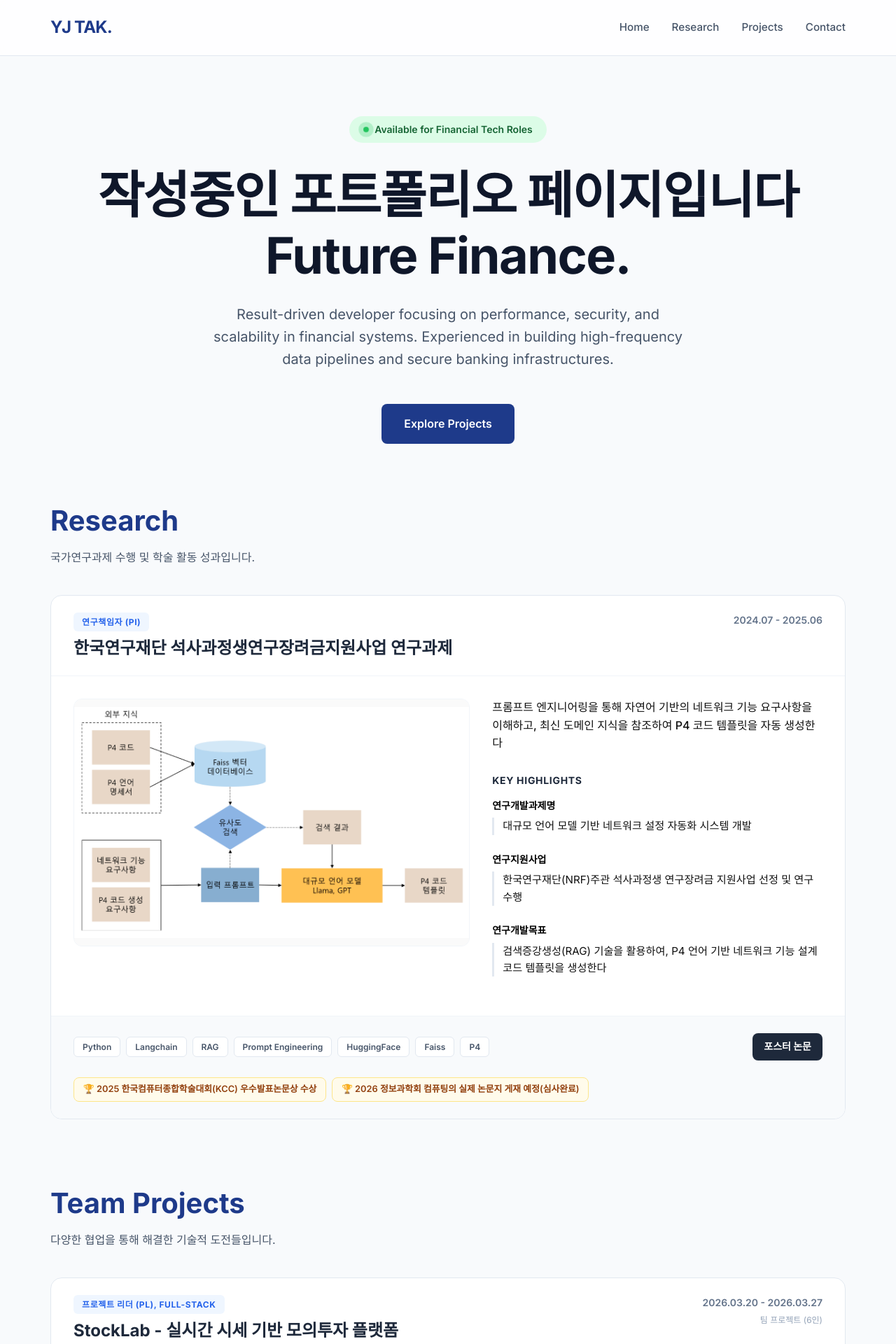
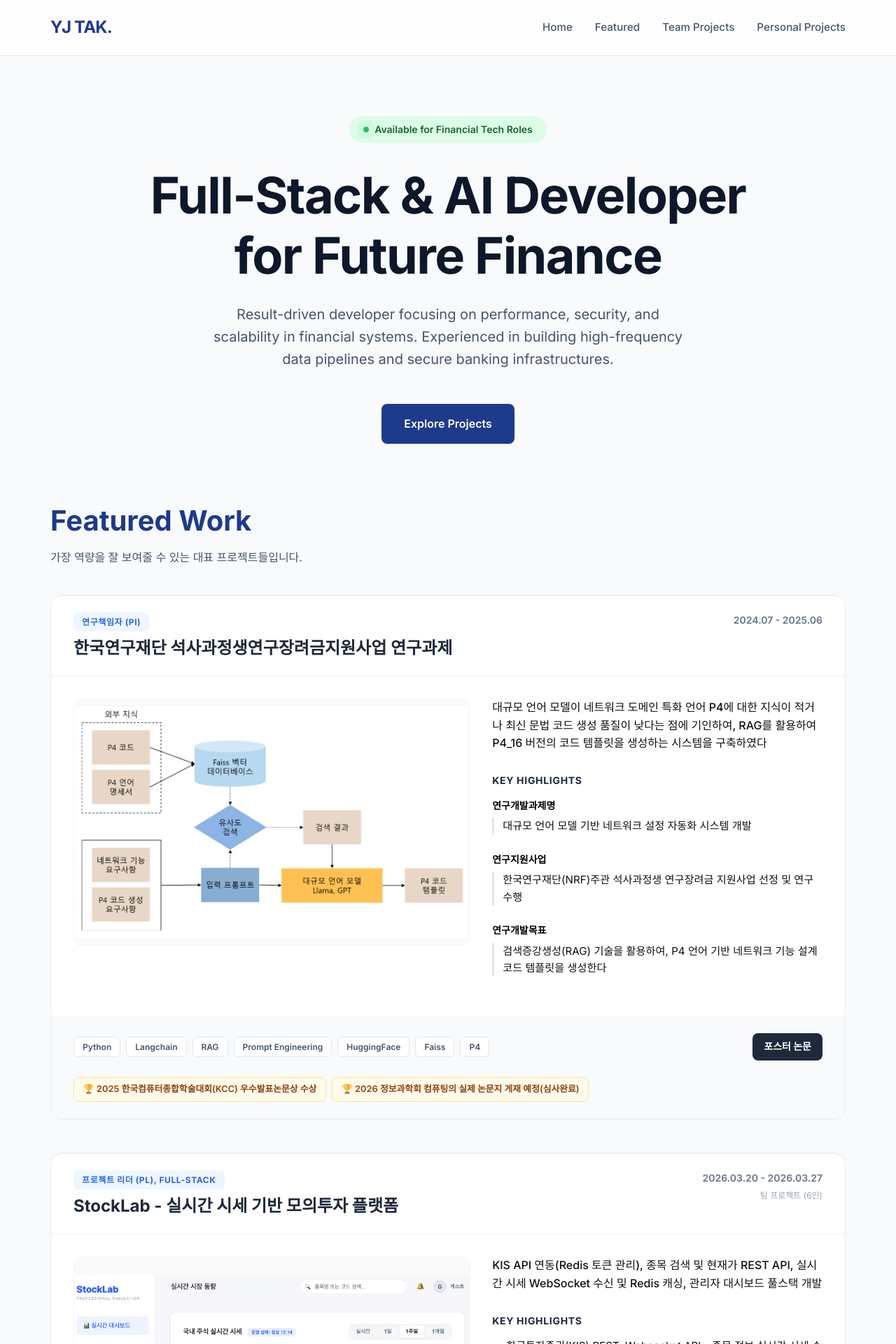
Before and after one commit to yujetak/yjportfolio, a React (Vite) app: page / in a window 1280 px wide. Shown: the top 1920 px of the page at 70% size. Built offline with nearby package versions, Linux system fonts and the light colour scheme.

Commit message:
add: personal projects

```diff
--- a/src/App.tsx
+++ b/src/App.tsx
@@ -1,6 +1,6 @@
-import './App.css';
-import architectureP4rag from './assets/architecture-p4rag.png';
-import architectureStocklab from './assets/architecture-stocklab.png';
+import "./App.css";
+import architectureP4rag from "./assets/architecture-p4rag.png";
+import architectureStocklab from "./assets/architecture-stocklab.png";
 
 interface Project {
   id: number;
@@ -11,13 +11,14 @@ interface Project {
   highlights: string[];
   description: string;
   imageUrl: string;
-  videoUrl?: string; // 영상 링크 추가
+  videoUrl?: string;
   isTeam?: number;
   achievement?: string;
   review?: string;
   links?: { label: string; url: string; icon?: string }[];
+  category: "research" | "team" | "personal"; // 카테고리 추가
+  isFeatured?: boolean; // 메인 노출 여부
 }
-
 
 const projects: Project[] = [
   {
@@ -31,14 +32,14 @@ const projects: Project[] = [
       "연구지원사업: 한국연구재단(NRF)주관 석사과정생 연구장려금 지원사업 선정 및 연구 수행",
       "연구개발목표: 검색증강생성(RAG) 기술을 활용하여, P4 언어 기반 네트워크 기능 설계 코드 템플릿을 생성한다",
     ],
-
-    description: "프롬프트 엔지니어링을 통해 자연어 기반의 네트워크 기능 요구사항을 이해하고, 최신 도메인 지식을 참조하여 P4 코드 템플릿을 자동 생성한다",
+    description:
+      "대규모 언어 모델이 네트워크 도메인 특화 언어 P4에 대한 지식이 적거나 최신 문법 코드 생성 품질이 낮다는 점에 기인하여, RAG를 활용하여 P4_16 버전의 코드 템플릿을 생성하는 시스템을 구축하였다 ",
     imageUrl: architectureP4rag,
     isTeam: 1,
     achievement: "2025 한국컴퓨터종합학술대회(KCC) 우수발표논문상 수상, 2026 정보과학회 컴퓨팅의 실제 논문지 게재 예정(심사완료)",
-    links: [
-      { label: "포스터 논문", url: "https://www.dbpia.co.kr/journal/articleDetail?nodeId=NODE12318586" }
-    ]
+    links: [{ label: "포스터 논문", url: "https://www.dbpia.co.kr/journal/articleDetail?nodeId=NODE12318586" }],
+    category: "research",
+    isFeatured: true,
   },
 
   {
@@ -50,18 +51,20 @@ const projects: Project[] = [
     highlights: [
       "한국투자증권(KIS) REST, Websocket API - 종목 정보·실시간 시세 수집 후 Mariadb 및 Redis 저장",
       "APscheduler cron, interval 설정 - 토큰 자동발급, 장 종료 후 당일 시가·종가·최조가·최저가 수집 및 저장",
-      "관리자 페이지 풀스택 개발 - JWT 토큰 기반 권한 확인, 사용자 데이터 집계, 토큰 TTL 확인 후 상태 표시"
+      "관리자 페이지 풀스택 개발 - JWT 토큰 기반 권한 확인, 사용자 데이터 집계, 토큰 TTL 확인 후 상태 표시",
     ],
-    description: "KIS API 연동(Redis 토큰 관리), 종목 검색 및 현재가 REST API, 실시간 시세 WebSocket 수신 및 Redis 캐싱, 관리자 대시보드 풀스택 개발",
+    description:
+      "KIS API 연동(Redis 토큰 관리), 종목 검색 및 현재가 REST API, 실시간 시세 WebSocket 수신 및 Redis 캐싱, 관리자 대시보드 풀스택 개발",
     imageUrl: architectureStocklab,
     isTeam: 6,
-    review: "예외 처리의 중요성을 알게 되었습니다. 처음에는 API 응답값이 당연히 정상적으로 들어올 것이라 가정하였으나, \
+    review:
+      "예외 처리의 중요성을 알게 되었습니다. 처음에는 API 응답값이 당연히 정상적으로 들어올 것이라 가정하였으나, \
     오류 발생 시 원인을 파악하기 어려운 경우가 있었습니다. \
     try-except로 예외를 잡고 print문으로 출력을 정리하니 문제 지점을 빠르게 좁혀나갈 수 있었고, \
     디버깅 효율이 크게 달라진다는 것을 알게 되었습니다.",
-    links: [
-      { label: "GitHub", url: "https://github.com/human13th2team/StockLab" }
-    ],
+    links: [{ label: "GitHub", url: "https://github.com/human13th2team/StockLab" }],
+    category: "team",
+    isFeatured: true,
   },
 
   {
@@ -69,20 +72,19 @@ const projects: Project[] = [
     title: "네모의 꿈 - 과사물함 대여 서비스",
     period: "2023.06 - 2023.08(웹서비스 개발), 2023.11 - 2023.12(쿠버네티스 배포)",
     role: "프로젝트 리더 (PL), Full-stac",
-    techStack: ["React", "Recoil", "Express", "MySQL", "Docker", "AWS EC2", "AWS RDS", "Kubernetes", "GKE"],
+    techStack: ["React", "Recoil", "Node.js", "Express", "MySQL", "Docker", "AWS EC2", "AWS RDS", "Kubernetes", "GKE"],
     highlights: [
       "Full-Stack: 사물함 생성·조회·대여·반납 전체 플로우를 React(Recoil) + Express REST API로 풀스택 개발",
       "Cloud: AWS EC2/RDS/Load Balancer/Route 53으로 백엔드 배포, HTTPS Mixed Content 문제 해결",
-      "K8s: GKE 기반 프론트엔드 Kubernetes 배포 — Deployment(replica 2), LoadBalancer Service, ConfigMap으로 환경변수 관리"
+      "K8s: GKE 기반 프론트엔드 Kubernetes 배포 — Deployment, LoadBalancer Service, ConfigMap으로 환경변수 관리",
     ],
     description: "학생회의 엑셀 기반 사물함 관리를 웹 서비스로 전환한 프로젝트.",
     imageUrl: "https://storage.googleapis.com/uxpilot-auth.appspot.com/5f778d1217-063fddd80026e6f1f44d.png",
     videoUrl: "https://drive.google.com/file/d/1aCIvmrIYaSELHxPKExo7DfUVaRkCf0s3/preview",
     isTeam: 3,
     achievement: "2023 성신여자대학교 소프트웨어경진대회 금상 수상, 2023 클라우드컴퓨팅 A+ 학점 취득",
-    links: [
-      { label: "GitHub", url: "https://github.com/cl0ud4" }
-    ]
+    links: [{ label: "GitHub", url: "https://github.com/cl0ud4" }],
+    category: "team",
   },
   {
     id: 4,
@@ -93,7 +95,7 @@ const projects: Project[] = [
     highlights: [
       "Full-Stack: 공동구매방 생성부터 입금폼 제작·작성·제출·계좌 확인·결과 통계까지 전체 플로우 풀스택 개발",
       "DB Design: 입금폼–문항–답변자–답변의 1:N:N:N 약한 개체 관계를 DB 재설계로 해결(1:N)",
-      "Documentation: 회의록·노션·보고서 등 팀 협업 문서화 총괄 담당"
+      "Documentation: 회의록·노션·보고서 등 팀 협업 문서화 총괄 담당",
     ],
     description: "여러 플랫폼에 분산된 대학 공동구매 절차를 하나의 웹 서비스로 통합한 프로젝트. GCP VM 인스턴스 분리 배포.",
     imageUrl: "https://storage.googleapis.com/uxpilot-auth.appspot.com/5f778d1217-063fddd80026e6f1f44d.png",
@@ -102,10 +104,70 @@ const projects: Project[] = [
     achievement: "2023 서버시스템 구축실습 A+ 학점 취득",
     links: [
       { label: "GitHub", url: "https://github.com/SungshinMine09/sungshin-mine-09?tab=readme-ov-file" },
+      { label: "프로젝트 보고서", url: "https://docs.google.com/document/d/1hPW3Lu_mcUo-SwI0rRQvvo2v7UJczQ8OOJbo9Rlear0/edit?usp=sharing" },
       { label: "Notion", url: "https://www.notion.so/9b143de9312b485db13055ae2a097927?pvs=25" },
-      { label: "프로젝트 보고서", url: "https://docs.google.com/document/d/1hPW3Lu_mcUo-SwI0rRQvvo2v7UJczQ8OOJbo9Rlear0/edit?usp=sharing" }
-    ]
-  }
+    ],
+    category: "team",
+  },
+  {
+    id: 5,
+    title: "개인 프로젝트 #1 - [신용점수 예측 플랫폼]",
+    period: "2026. 04. 13 - 2026. 04. 17 (4일) ",
+    role: "DL / RAG Engineering",
+    techStack: ["Python", "DNN", "XGBoost", "RAG", "MLflow", "SMOGN", "Gradio", "HuggingFace"],
+    description: "신용관리 진입장벽을 낮추고자, 입력값에 따라 신용점수를 예측하는 딥러닝 모델 개발 및 예측 결과 상담 RAG 챗봇 웹 서비스 구현",
+    highlights: [
+      "DNN 하이퍼파라미터 최적화 및 XGBoost와 성능 비교",
+      "Feature Engineering으로 데이터 편향 개선",
+      "딥러닝 데이터셋(AIHub 금융 합성 데이터), RAG 참조문서(KCB 개인신용평가체계 공시자료) 활용"],
+    imageUrl: "https://drive.google.com/file/d/1QXnBx6xIH12GIwK8bRNNtWBEICq19A19/view?usp=sharing",
+    videoUrl: "https://drive.google.com/file/d/11u1rULYc-r8U9QiWAsTWvnvXOvqhSUwl/view?usp=sharing",
+    category: "personal",
+    links: [
+      { label: "보고서", url: "https://drive.google.com/file/d/1K_-9yepnzzGjPctqOBehYIiK-txTgkAh/view?usp=drive_link" },
+      { label: "서비스", url: "https://huggingface.co/spaces/dev-yuje/gardio_test" },
+    ],
+    isFeatured: true,
+  },
+  {
+    id: 6,
+    title: "개인 프로젝트 #2 - [경기도 상권매출 예측]",
+    period: "2026. 04. 04 - 2026. 04. 09 (5일)",
+    role: "DL Engineer",
+    techStack: ["Python", "RNN", "LSTM", "BiLSTM", "GRU", "Pandas", "Numpy", "Scikit-learn", "Tensorflow", "Keras", "Streamlit"],
+    description: "이자영업자들을 위한 경기도 상권매출 예측 웹 서비스 구현",
+    highlights: [
+      "시계열 모델 학습 및 RNN 하이퍼파라미터 최적화",
+      "주기성을 갖는 월(month) 속성 Cyclic Encoding 적용",
+      "RNN, LSTM, BiLSTM, GRU 성능 비교 및 최적 모델 선정"
+    ],
+    imageUrl: "https://drive.google.com/file/d/16nxkjC-2oCorcGDh9YzbQ60b_esNBnj3/view?usp=sharing",
+    videoUrl: "https://drive.google.com/file/d/15zsOwGYMBPIpZGjmiexjKhdo7Q27lhN6/view?usp=sharing",
+    category: "personal",
+    links: [
+      { label: "보고서", url: "https://drive.google.com/file/d/16Ama5qcEKbUMKesOf8gD9unqgY2r2vhG/view?usp=sharing" },
+      { label: "서비스", url: "https://gyeonggi-do-sales-prediction.streamlit.app/" },
+    ],
+  },
+  {
+    id: 7,
+    title: "개인 프로젝트 #3 - [투자 성향 예측]",
+    period: "2026. 03. 30 - 2026. 04. 03 (4일)",
+    role: "ML Engineer",
+    techStack: ["Python", "Decision Tree", "Random Forest Classifier", "XGBClassifier", "KNN", "SVM", "Pandas", "Numpy", "Scikit-learn"],
+    highlights: [
+      "자연어 기반 투자 성향 카테고리를 인코딩하여 Permutation Importance 추출",
+      "정확도 평가 결과: Random Forest Classifier(79%), Decision Tree(77%),XGBClassifier(77%), KNN(77%), SVM(72%)",
+      "Kaggle Finance_trends 2020-2025 데이터셋 활용(인도개인투자자 12,000명 설문조사)"
+    ],
+    description: "투자 성향 다각화에 따른 분석 어려움 문제를 해결하기 위한, AI 기반 투자 성향 분류 모델 구현",
+    imageUrl: "https://drive.google.com/file/d/1dquXj4nTthVGMSfJHIeibkjOlJjclQMf/view?usp=sharing",
+    videoUrl: "https://drive.google.com/file/d/1gfps8-CPCH22-qURooAjM1hNNZTUopAs/view?usp=sharing",
+    links: [
+      { label: "보고서", url: "https://drive.google.com/file/d/1mBAxYd0IW4pGEPZu0hJWIXVUaXjDCBPk/view?usp=sharing" },
+    ],
+    category: "personal",
+  },
 ];
 
 function Header() {
@@ -114,10 +176,18 @@ function Header() {
       <div className="container nav-inner">
         <div className="logo-text">YJ TAK.</div>
         <nav className="nav-links">
-          <a href="#home" className="nav-link">Home</a>
-          <a href="#research" className="nav-link">Research</a>
-          <a href="#projects" className="nav-link">Projects</a>
-          <a href="#contact" className="nav-link">Contact</a>
+          <a href="#home" className="nav-link">
+            Home
+          </a>
+          <a href="#featured" className="nav-link">
+            Featured
+          </a>
+          <a href="#team" className="nav-link">
+            Team Projects
+          </a>
+          <a href="#personal" className="nav-link">
+            Personal Projects
+          </a>
         </nav>
       </div>
     </header>
@@ -131,15 +201,18 @@ function Hero() {
         <span className="badge-dot"></span>
         Available for Financial Tech Roles
       </div>
-      <h1 className="hero-title fade-in" style={{ animationDelay: '0.2s' }}>
-        작성중인 포트폴리오 페이지입니다<br /> Future Finance.
+      <h1 className="hero-title fade-in" style={{ animationDelay: "0.2s" }}>
+        Full-Stack & AI Developer
+        <br /> for Future Finance
       </h1>
-      <p className="hero-subtitle fade-in" style={{ animationDelay: '0.4s' }}>
-        Result-driven developer focusing on performance, security, and scalability in financial systems.
-        Experienced in building high-frequency data pipelines and secure banking infrastructures.
+      <p className="hero-subtitle fade-in" style={{ animationDelay: "0.4s" }}>
+        Result-driven developer focusing on performance, security, and scalability in financial systems. Experienced in building
+        high-frequency data pipelines and secure banking infrastructures.
       </p>
-      <div className="fade-in" style={{ animationDelay: '0.6s' }}>
-        <a href="#projects" className="btn">Explore Projects</a>
+      <div className="fade-in" style={{ animationDelay: "0.6s" }}>
+        <a href="#projects" className="btn">
+          Explore Projects
+        </a>
       </div>
     </section>
   );
@@ -155,9 +228,7 @@ function ProjectCard({ project }: { project: Project }) {
         </div>
         <div className="header-right">
           <div className="project-period">{project.period}</div>
-          {project.isTeam && project.isTeam > 1 && (
-            <div className="team-info">팀 프로젝트 ({project.isTeam}인)</div>
-          )}
+          {project.isTeam && project.isTeam > 1 && <div className="team-info">팀 프로젝트 ({project.isTeam}인)</div>}
         </div>
       </div>
 
@@ -165,19 +236,10 @@ function ProjectCard({ project }: { project: Project }) {
         <div className="project-media">
           {project.videoUrl ? (
             <div className="video-container">
-              <iframe
-                src={project.videoUrl}
-                width="100%"
-                height="100%"
-                allow="autoplay"
-                title={project.title}
-              ></iframe>
+              <iframe src={project.videoUrl} width="100%" height="100%" allow="autoplay" title={project.title}></iframe>
             </div>
           ) : (
-            <img
-              src={project.imageUrl}
-              alt={project.title}
-            />
+            <img src={project.imageUrl} alt={project.title} />
           )}
         </div>
 
@@ -188,14 +250,13 @@ function ProjectCard({ project }: { project: Project }) {
             <h4 className="section-title">Key Highlights</h4>
             <ul className="results-list">
               {project.highlights.map((point, idx) => {
-                const parts = point.split(':');
+                const parts = point.split(":");
                 if (parts.length > 1) {
                   return (
                     <li key={idx} className="result-item">
                       <span className="item-label">{parts[0].trim()}</span>
-                      <span className="item-content">{parts.slice(1).join(':').trim()}</span>
+                      <span className="item-content">{parts.slice(1).join(":").trim()}</span>
                     </li>
-
                   );
                 }
                 return (
@@ -212,8 +273,10 @@ function ProjectCard({ project }: { project: Project }) {
       <div className="project-footer">
         <div className="footer-top">
           <div className="tech-tags">
-            {project.techStack.map(tech => (
-              <span key={tech} className="tech-tag">{tech}</span>
+            {project.techStack.map((tech) => (
+              <span key={tech} className="tech-tag">
+                {tech}
+              </span>
             ))}
           </div>
 
@@ -225,7 +288,7 @@ function ProjectCard({ project }: { project: Project }) {
                   href={link.url}
                   target="_blank"
                   rel="noopener noreferrer"
-                  className={`project-link-btn ${link.label.toLowerCase().includes('github') ? 'github' : 'primary'}`}
+                  className={`project-link-btn ${link.label.toLowerCase().includes("github") ? "github" : "primary"}`}
                 >
                   {link.label}
                 </a>
@@ -238,26 +301,20 @@ function ProjectCard({ project }: { project: Project }) {
           <div className="footer-extra">
             {project.achievement && (
               <div className="achievement-section">
-                {project.achievement.split(',').map((item, idx) => (
+                {project.achievement.split(",").map((item, idx) => (
                   <span key={idx} className="achievement-tag">
                     🏆 {item.trim()}
                   </span>
                 ))}
               </div>
             )}
-            {project.review && (
-              <div className="review-box">
-                {project.review}
-              </div>
-            )}
+            {project.review && <div className="review-box">{project.review}</div>}
           </div>
         )}
       </div>
-
     </div>
   );
 }
-
 
 function App() {
   return (
@@ -266,53 +323,94 @@ function App() {
       <main>
         <Hero />
 
-        <section id="research" className="container">
-          <h2 style={{ fontSize: '2.5rem', marginBottom: '1.0rem', color: 'var(--primary)' }}>Research</h2>
-          <p style={{ color: 'var(--text-secondary)', marginBottom: '2.5rem' }}>국가연구과제 수행 및 학술 활동 성과입니다.</p>
-          <div className="project-list" style={{ marginBottom: '6rem' }}>
-            {projects.filter(p => p.id === 1).map(project => (
-              <ProjectCard key={project.id} project={project} />
-            ))}
+        <section id="featured" className="container">
+          <h2 style={{ fontSize: "2.5rem", marginBottom: "1.0rem", color: "var(--primary)" }}>Featured Work</h2>
+          <p style={{ color: "var(--text-secondary)", marginBottom: "2.5rem" }}>가장 역량을 잘 보여줄 수 있는 대표 프로젝트들입니다.</p>
+          <div className="project-list" style={{ marginBottom: "6rem" }}>
+            {projects
+              .filter((p) => p.isFeatured)
+              .map((project) => (
+                <ProjectCard key={project.id} project={project} />
+              ))}
           </div>
         </section>
 
-        <section id="projects" className="container">
-          <h2 style={{ fontSize: '2.5rem', marginBottom: '1.0rem', color: 'var(--primary)' }}>Team Projects</h2>
-          <p style={{ color: 'var(--text-secondary)', marginBottom: '2.5rem' }}>다양한 협업을 통해 해결한 기술적 도전들입니다.</p>
-          <div className="project-list">
+        <section id="team" className="container">
+          <h2 style={{ fontSize: "2.5rem", marginBottom: "1.0rem", color: "var(--primary)" }}>Team Projects</h2>
+          <p style={{ color: "var(--text-secondary)", marginBottom: "2.5rem" }}>협업 기반 팀프로젝트 활동 결과입니다</p>
+          <div className="project-list" style={{ marginBottom: "6rem" }}>
             {projects
-              .filter(p => p.id !== 1)
+              .filter((p) => p.category === "team")
               .sort((a, b) => {
                 const dateA = a.period.split(" - ")[0];
                 const dateB = b.period.split(" - ")[0];
                 return dateB.localeCompare(dateA);
               })
-              .map(project => (
+              .map((project) => (
                 <ProjectCard key={project.id} project={project} />
               ))}
           </div>
         </section>
 
-        <section id="experience" className="container" style={{ borderTop: '1px solid var(--border)', marginTop: '4rem' }}>
-          <h2 style={{ fontSize: '2.5rem', marginBottom: '2rem', color: 'var(--primary)' }}>Experience</h2>
-          <div style={{ padding: '2rem', background: '#fff', borderRadius: '8px', border: '1px solid var(--border)' }}>
-            <h3 style={{ fontSize: '1.5rem', marginBottom: '0.5rem' }}>Graduate Research Assistant @ Network Lab</h3>
-            <p style={{ color: 'var(--text-secondary)', marginBottom: '1rem' }}>2023 - Present</p>
-            <p>네트워크 보안 및 고성능 패킷 처리 시스템 연구. 다수의 국내외 학술 대회 발표 및 논문 게재.</p>
+        <section id="personal" className="container">
+          <h2 style={{ fontSize: "2.5rem", marginBottom: "1.0rem", color: "var(--primary)" }}>Personal Projects</h2>
+          <p style={{ color: "var(--text-secondary)", marginBottom: "2.5rem" }}>개인적인 기술 탐구와 성취가 담긴 프로젝트들입니다</p>
+          <div className="project-list">
+            {projects
+              .filter((p) => p.category === "personal")
+              .sort((a, b) => {
+                const dateA = a.period.split(" - ")[0];
+                const dateB = b.period.split(" - ")[0];
+                return dateB.localeCompare(dateA);
+              })
+              .map((project) => (
+                <ProjectCard key={project.id} project={project} />
+              ))}
           </div>
         </section>
 
-        <section id="contact" className="container" style={{ textAlign: 'center', padding: 'var(--spacing-xl) 0' }}>
-          <h2 style={{ fontSize: '3rem', marginBottom: '1.5rem' }}>Ready for the Next Challenge.</h2>
-          <p style={{ fontSize: '1.25rem', color: 'var(--text-secondary)', marginBottom: '3.5rem', maxWidth: '600px', margin: '0 auto 3.5rem' }}>
+        <section id="experience" className="container" style={{ borderTop: "1px solid var(--border)", marginTop: "4rem" }}>
+          <h2 style={{ fontSize: "2.5rem", marginBottom: "2rem", color: "var(--primary)" }}>Experience</h2>
+          <div className="experience-item" style={{ padding: "2rem", background: "#fff", borderRadius: "12px", border: "1px solid var(--border)", marginBottom: "1.5rem" }}>
+            <div style={{ display: "flex", justifyContent: "space-between", alignItems: "flex-start", marginBottom: "0.5rem" }}>
+              <h3 style={{ fontSize: "1.5rem", color: "var(--text-primary)" }}>Graduate Research Assistant @ Network Lab</h3>
+              <span style={{ color: "var(--text-secondary)", fontWeight: "500" }}>2024.03 - 2026.02</span>
+            </div>
+            <p style={{ color: "var(--text-secondary)", marginBottom: "1rem" }}>Master's Degree Candidate</p>
+            <p>프로그래머블 네트워크(P4, SmartNIC) 도메인에 최적화된 LLM 기반 네트워크 설정 자동화 및 고성능 패킷 처리 시스템 연구 수행</p>
+          </div>
+
+          <div className="experience-item" style={{ padding: "2rem", background: "#f8f9fa", borderRadius: "12px", border: "1px solid var(--border)" }}>
+            <div style={{ display: "flex", justifyContent: "space-between", alignItems: "flex-start", marginBottom: "0.5rem" }}>
+              <h3 style={{ fontSize: "1.5rem", color: "var(--text-primary)" }}>Undergraduate Researcher @ Network Lab</h3>
+              <span style={{ color: "var(--text-secondary)", fontWeight: "500" }}>2023.07 - 2024.02</span>
+            </div>
+            <p style={{ color: "var(--text-secondary)", marginBottom: "1rem" }}>Internship</p>
+            <p>네트워크 기초 연구 및 실험 환경 구축 지원. P4 언어 기반 기초 패킷 포워딩 로직 연구 참여.</p>
+          </div>
+        </section>
+
+        <section id="contact" className="container" style={{ textAlign: "center", padding: "var(--spacing-xl) 0" }}>
+          <h2 style={{ fontSize: "3rem", marginBottom: "1.5rem" }}>Ready for the Next Challenge.</h2>
+          <p
+            style={{
+              fontSize: "1.25rem",
+              color: "var(--text-secondary)",
+              marginBottom: "3.5rem",
+              maxWidth: "600px",
+              margin: "0 auto 3.5rem",
+            }}
+          >
             I am currently looking for opportunities where I can apply my skills in secure system design and performant data processing.
           </p>
-          <a href="mailto:contact@example.com" className="btn">Get In Touch</a>
+          <a href="mailto:tech.yuje@gmail.com" className="btn">
+            tech.yuje@gmail.com
+          </a>
         </section>
       </main>
 
-      <footer style={{ padding: '2rem 0', textAlign: 'center', borderTop: '1px solid var(--border)', color: 'var(--text-secondary)' }}>
-        <p>© 2024 YJ TAK. All rights reserved.</p>
+      <footer style={{ padding: "2rem 0", textAlign: "center", borderTop: "1px solid var(--border)", color: "var(--text-secondary)" }}>
+        <p>© 2026 YJ TAK. All rights reserved.</p>
       </footer>
     </div>
   );
```
Also changed, not shown: src/App.css (+15 -3 lines).
